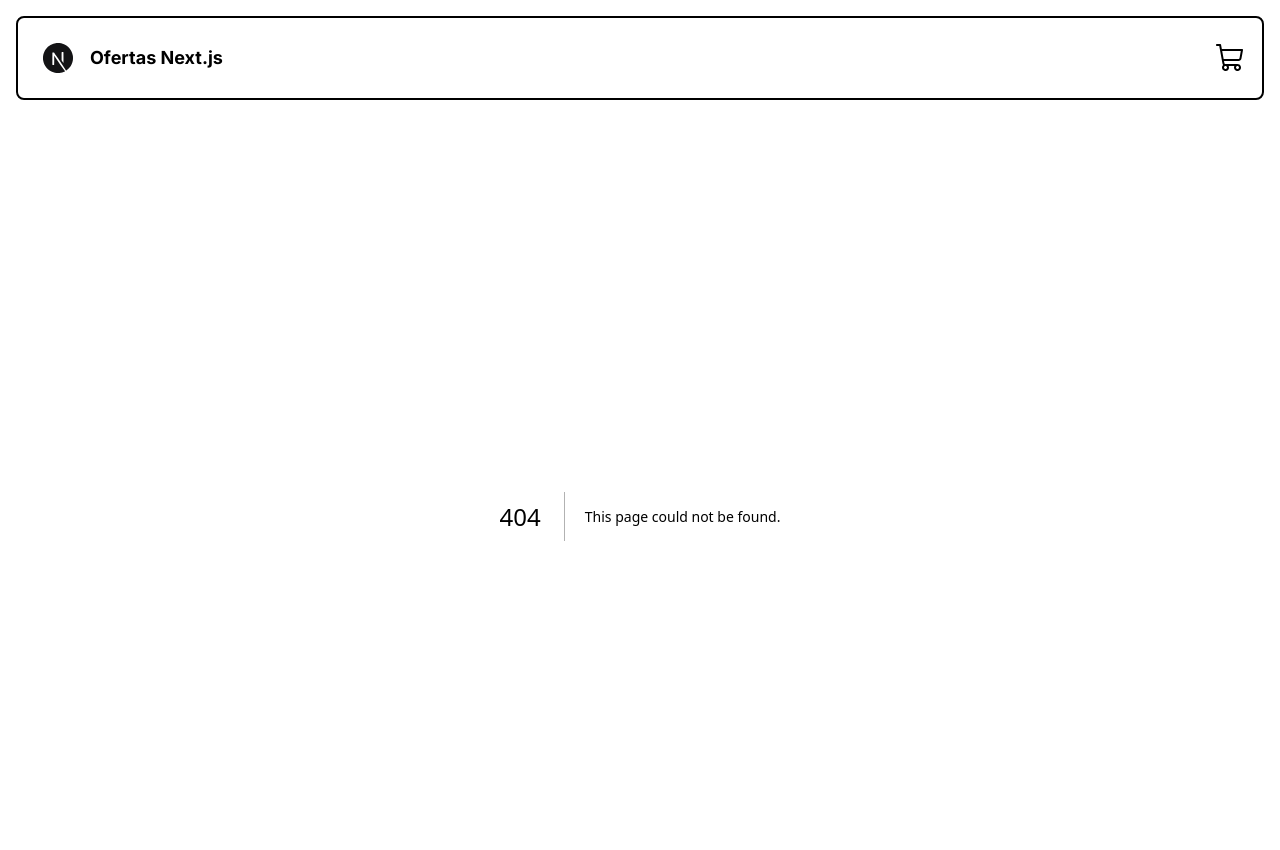
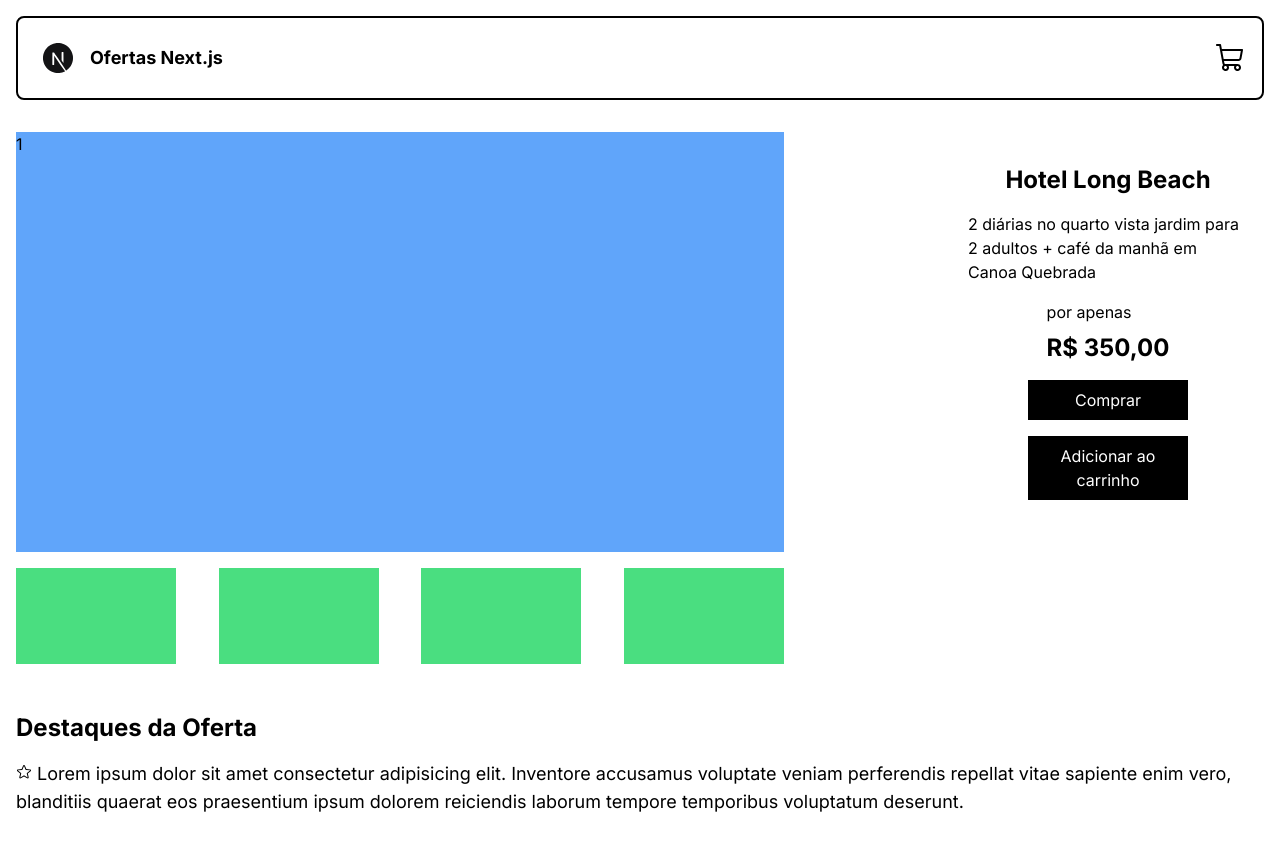
Before and after one commit to matheusbloize/offers_next, a Next.js app: page /oferta/1 in a window 1280 px wide. Before the commit this address had no page. Shown: the top 850 px of the page. Built offline with nearby package versions, Linux system fonts and the light colour scheme.

Commit message:
feat: mock offer page

```diff
--- /dev/null
+++ b/src/app/oferta/[id]/page.tsx
@@ -0,0 +1,52 @@
+"use client";
+
+import { useParams } from "next/navigation";
+
+import Highlight from "@/components/pages/offer/Highlight";
+
+const OfferPage = () => {
+  const params = useParams();
+
+  return (
+    <main className="flex flex-col p-4 gap-12 max-w-7xl mx-auto">
+      <section className="flex justify-between flex-col lg:flex-row">
+        <section className="flex flex-col gap-4 w-full max-w-2xl mx-auto lg:max-w-3xl lg:m-0">
+          <div className="w-full h-[420px] object-cover bg-blue-400">
+            {params.id}
+          </div>
+          <section className="hidden w-full justify-between lg:flex">
+            <div className="w-40 h-24 bg-green-400"></div>
+            <div className="w-40 h-24 bg-green-400"></div>
+            <div className="w-40 h-24 bg-green-400"></div>
+            <div className="w-40 h-24 bg-green-400"></div>
+          </section>
+        </section>
+        <section className="flex flex-col items-center w-full gap-4 mt-8 lg:w-1/4">
+          <h2 className="font-bold text-xl lg:text-2xl">Hotel Long Beach</h2>
+          <p className="text-base px-4">
+            2 diárias no quarto vista jardim para 2 adultos + café da manhã em
+            Canoa Quebrada
+          </p>
+          <section className="flex flex-col gap-2">
+            <span className="text-sm lg:text-base">por apenas</span>
+            <p className="font-bold text-xl lg:text-2xl">R$ 350,00</p>
+          </section>
+          <section className="flex flex-col gap-4">
+            <button className="bg-black text-white p-2 w-40 transition-all hover:opacity-75">
+              Comprar
+            </button>
+            <button className="bg-black text-white p-2 w-40 transition-all hover:opacity-75">
+              Adicionar ao carrinho
+            </button>
+          </section>
+        </section>
+      </section>
+      <section className="flex flex-col gap-4 w-full mx-auto">
+        <h3 className="font-bold text-xl lg:text-2xl">Destaques da Oferta</h3>
+        <Highlight text="Lorem ipsum dolor sit amet consectetur adipisicing elit. Inventore accusamus voluptate veniam perferendis repellat vitae sapiente enim vero, blanditiis quaerat eos praesentium ipsum dolorem reiciendis laborum tempore temporibus voluptatum deserunt." />
+      </section>
+    </main>
+  );
+};
+
+export default OfferPage;
--- /dev/null
+++ b/src/components/pages/offer/Highlight.tsx
@@ -0,0 +1,28 @@
+import Image from "next/image";
+
+import star from "@/assets/svg/star.svg";
+
+interface HighlightProps {
+  text: string;
+}
+
+const Highlight = ({ text }: HighlightProps) => {
+  return (
+    <article className="flex">
+      <p className="text-base lg:text-lg">
+        <span className="inline-flex">
+          <Image
+            className="w-3 h-3 lg:w-4 lg:h-4"
+            src={star}
+            alt="Estrela."
+            width={16}
+            height={16}
+          />
+        </span>
+        {` ${text}`}
+      </p>
+    </article>
+  );
+};
+
+export default Highlight;
```
Also changed, not shown: src/assets/svg/star.svg (added).
